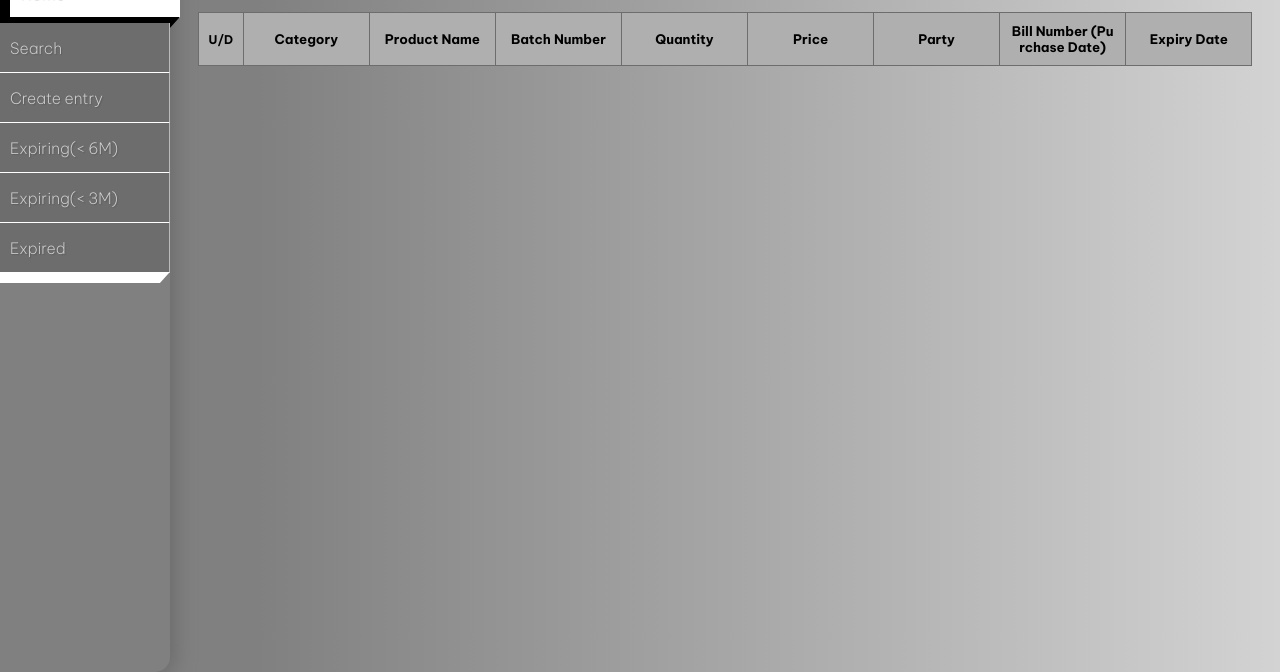
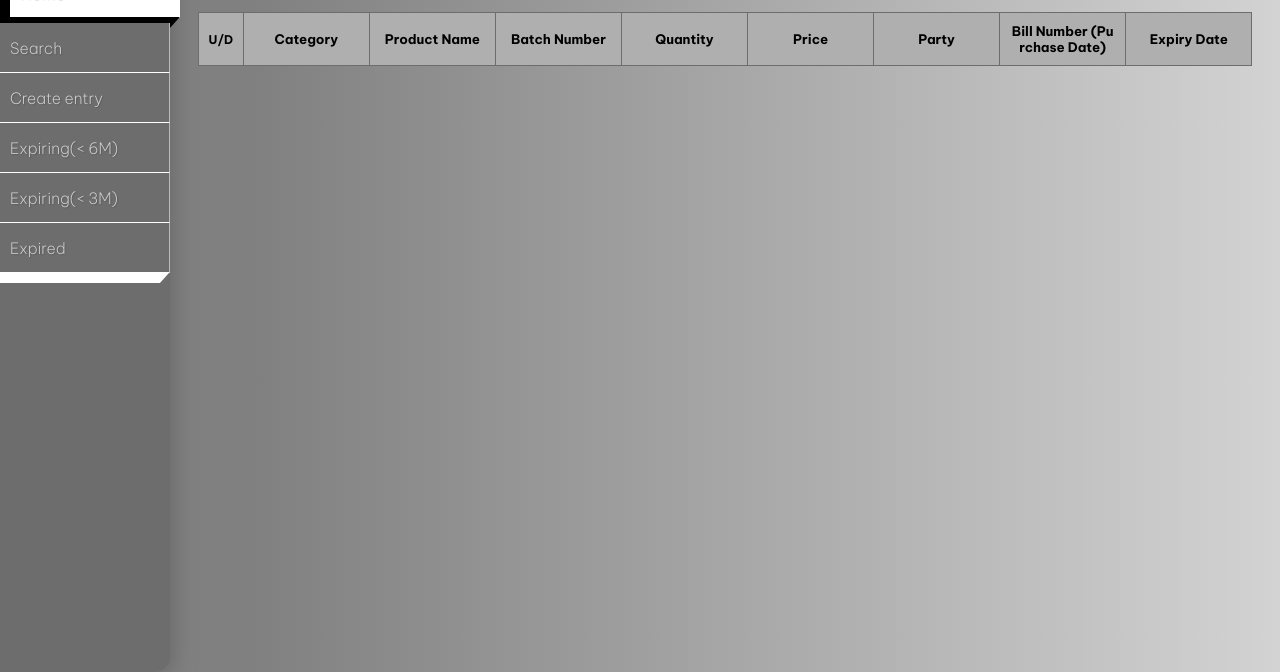
Before and after one commit to khallark/node_frontend, a website: page public/home.html in a window 1280 px wide. Shown: the part 128-800 px from the top of the page. Drawn offline with Linux system fonts and the light colour scheme; no server answers.

Commit message:
modified:   public/styles.css

```diff
--- a/public/styles.css
+++ b/public/styles.css
@@ -168,6 +168,7 @@ td {
     box-shadow: 0 0 20px 5px rgb(107, 107, 107);
     transform: translateX(0px);
     overflow: visible;
+    background-color: #6d6d6d;
 }
 .ops-text {
     margin: 10px;
```
